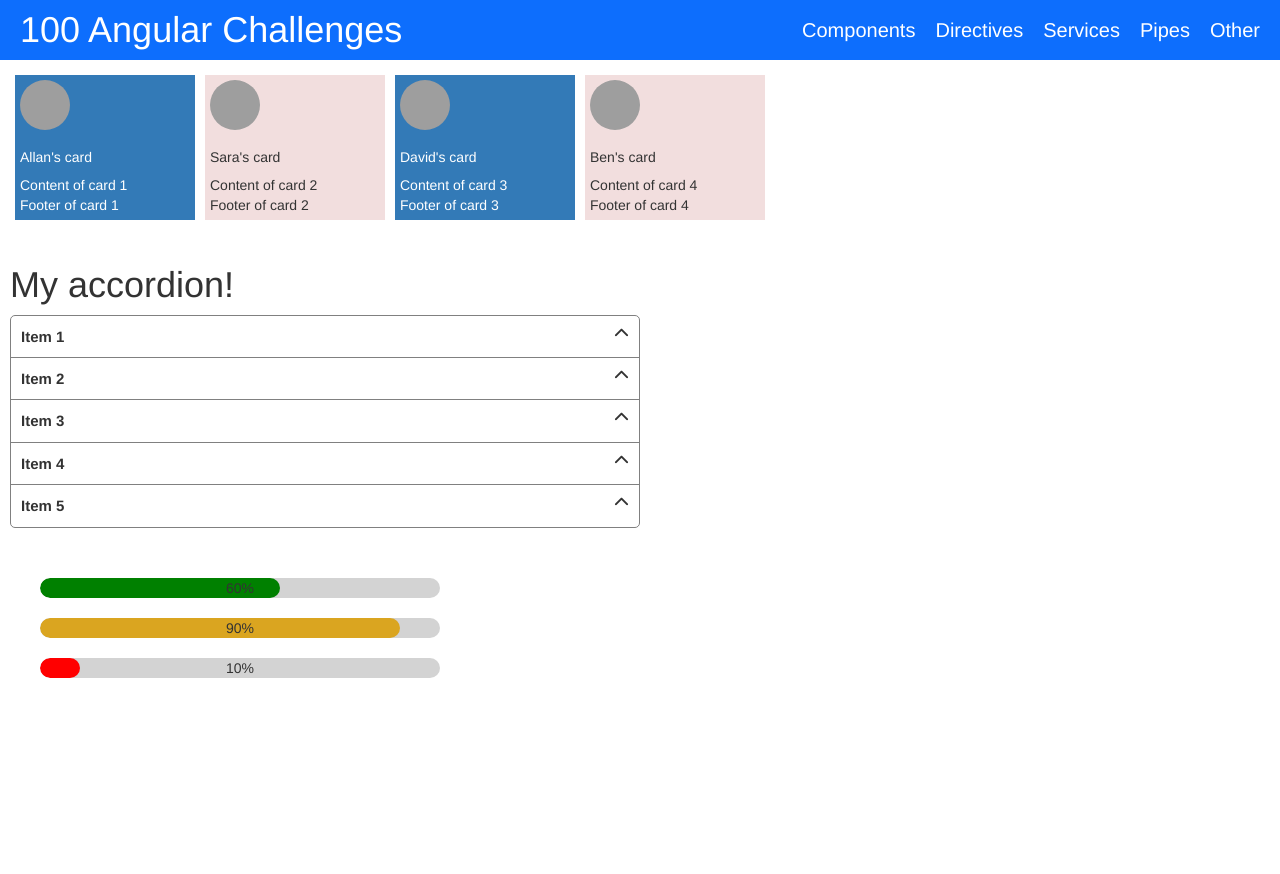
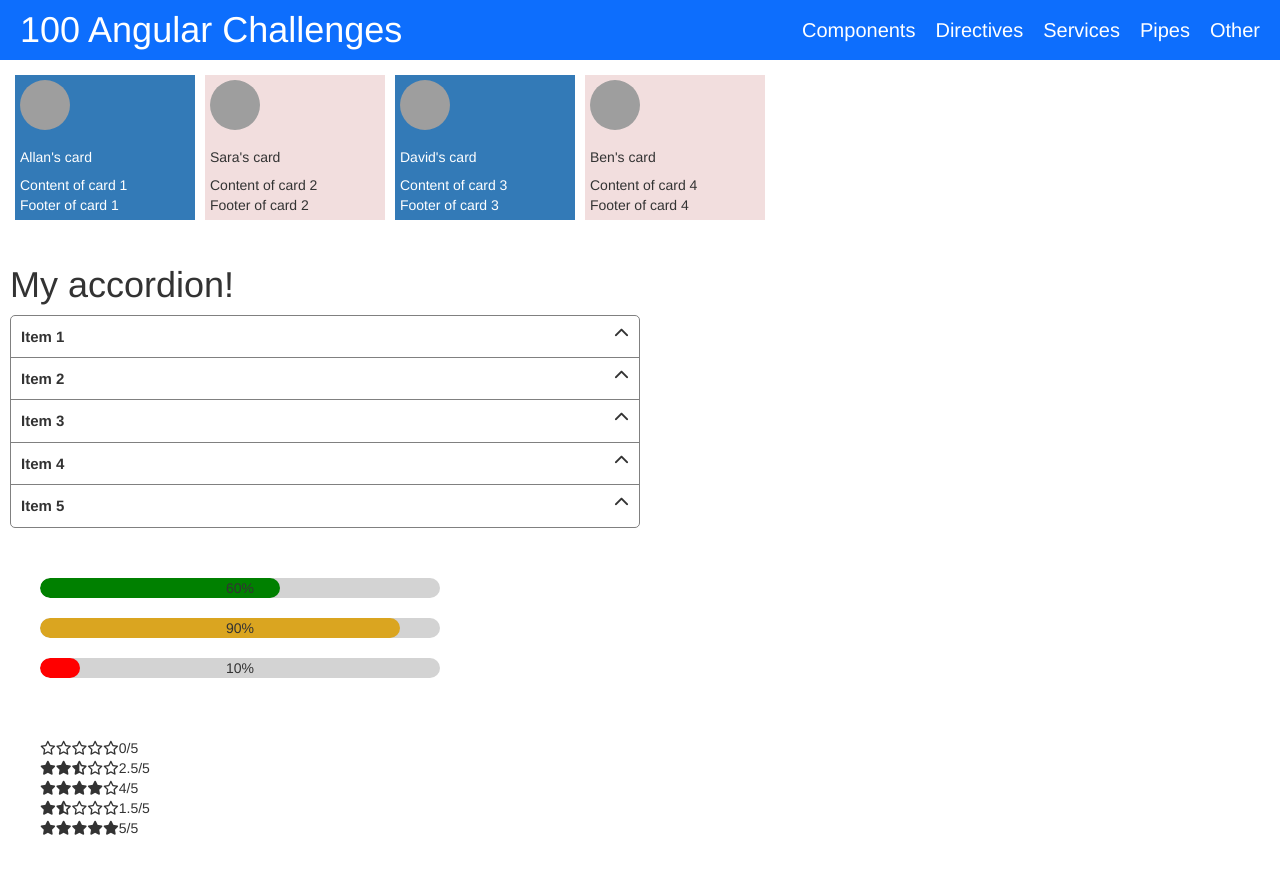
Before and after one commit to allan1989/100AngularChallenges, an Angular app: page / in a window 1280 px wide. Shown: the top 874 px of the page. Before the commit the page ends 800 px from the top, so only its background shows below. Built offline with nearby package versions, Linux system fonts and the light colour scheme; grey boxes are pictures that could not be loaded.

Commit message:
ratings component

```diff
--- a/src/app/app.component.html
+++ b/src/app/app.component.html
@@ -49,3 +49,14 @@
   <br/>
   <app-progress-bar [percentage]="10"></app-progress-bar>
 </section>
+<section class="section-ratings">
+  <app-ratings [rating]="0"></app-ratings>
+  <br/>
+  <app-ratings [rating]="2.5"></app-ratings>
+  <br/>
+  <app-ratings [rating]="4"></app-ratings>
+  <br/>
+  <app-ratings [rating]="1.5"></app-ratings>
+  <br/>
+  <app-ratings [rating]="5"></app-ratings>
+</section>
--- a/src/app/app.component.scss
+++ b/src/app/app.component.scss
@@ -7,3 +7,8 @@
     padding: 20px;
     margin: 20px;
 }
+
+.section-ratings {
+    padding: 20px;
+    margin: 20px;
+}
--- a/src/app/app.component.ts
+++ b/src/app/app.component.ts
@@ -5,6 +5,7 @@ import { ToolbarComponent } from './components/toolbar/toolbar.component';
 import { CardComponent } from './components/card/card.component';
 import { AccordionComponent } from './components/accordion/accordion.component';
 import { ProgressBarComponent } from './components/progress-bar/progress-bar.component';
+import { RatingsComponent } from './components/ratings/ratings.component';
 
 @Component({
   selector: 'app-root',
@@ -14,6 +15,7 @@ import { ProgressBarComponent } from './components/progress-bar/progress-bar.com
             ToolbarComponent,
             CardComponent,
             ProgressBarComponent,
+            RatingsComponent,
             AccordionComponent],
   templateUrl: './app.component.html',
   styleUrls: ['./app.component.scss']
--- /dev/null
+++ b/src/app/components/ratings/ratings.component.html
@@ -0,0 +1,4 @@
+<i class="fa-solid fa-star" *ngFor="let star of fullStars"></i>
+<i class="fa-solid fa-star-half-stroke" *ngIf="hasHalfStars"></i>
+<i class="fa-regular fa-star" *ngFor="let star of emptyStars"></i>
+<span>{{rating}}/5</span>
--- /dev/null
+++ b/src/app/components/ratings/ratings.component.ts
@@ -0,0 +1,31 @@
+import { Component, Input } from '@angular/core';
+import { CommonModule } from '@angular/common';
+
+@Component({
+  selector: 'app-ratings',
+  standalone: true,
+  imports: [CommonModule],
+  templateUrl: './ratings.component.html',
+  styleUrl: './ratings.component.scss'
+})
+export class RatingsComponent  {
+  @Input() rating!: number;
+
+  public get fullStars(): number[] {
+    const totalFullStars = Math.floor(this.rating);
+    return Array(totalFullStars).fill(0);
+  }
+
+  public get hasHalfStars(): boolean {
+    const highestRating = 5;
+    const hasHalfStars = (this.rating - Math.floor(this.rating) >= 0.5) && this.rating !== highestRating;
+    return hasHalfStars;
+  }
+
+  public get emptyStars(): number[] {
+    const highestRating = 5;
+    const totalEmptyStars = Math.floor(highestRating - this.rating);
+    return Array(totalEmptyStars).fill(0);
+  }
+
+}
```
Also changed, not shown: src/app/components/ratings/ratings.component.scss (added), 2 other files (tests, documents, lock files or other folders).
